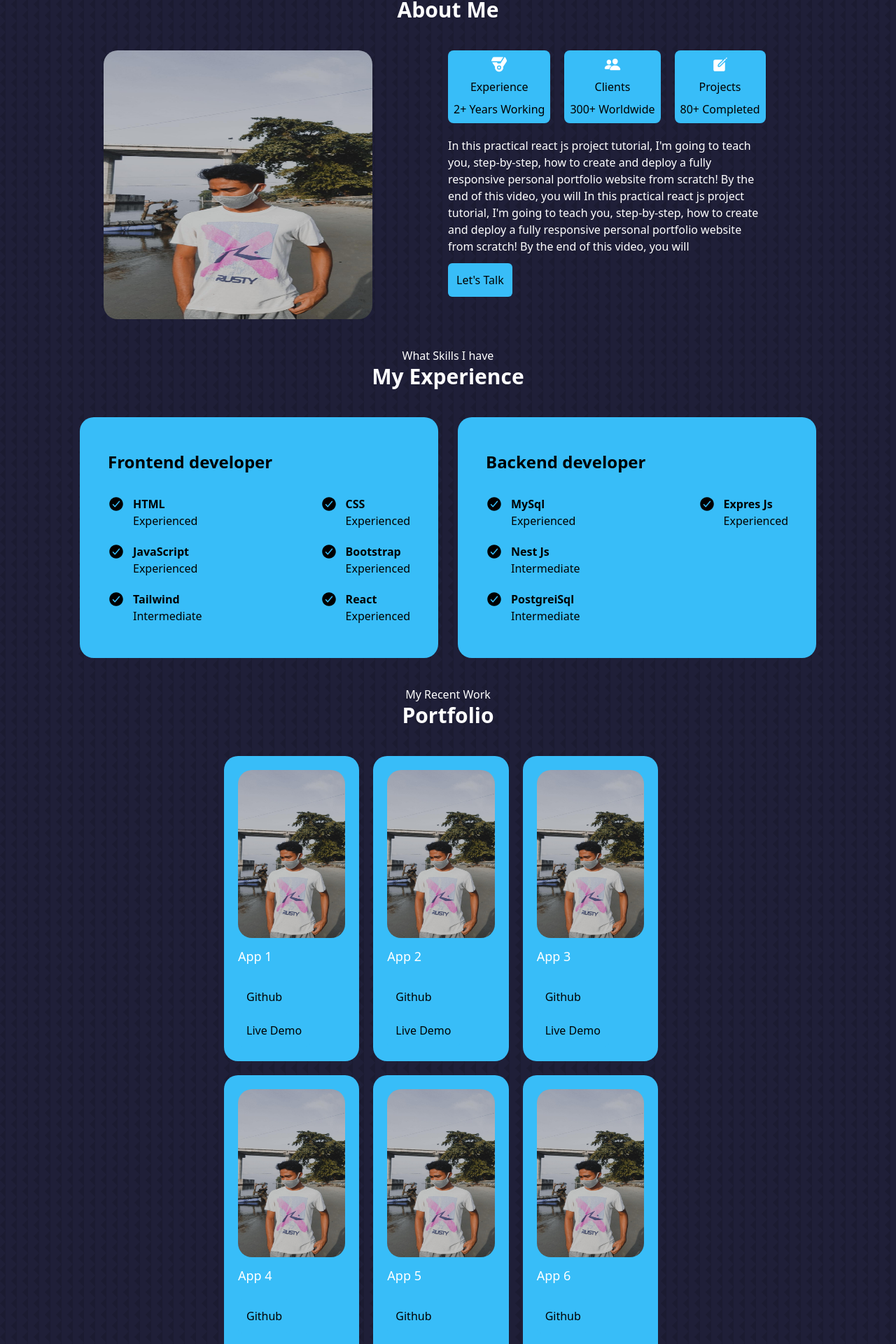
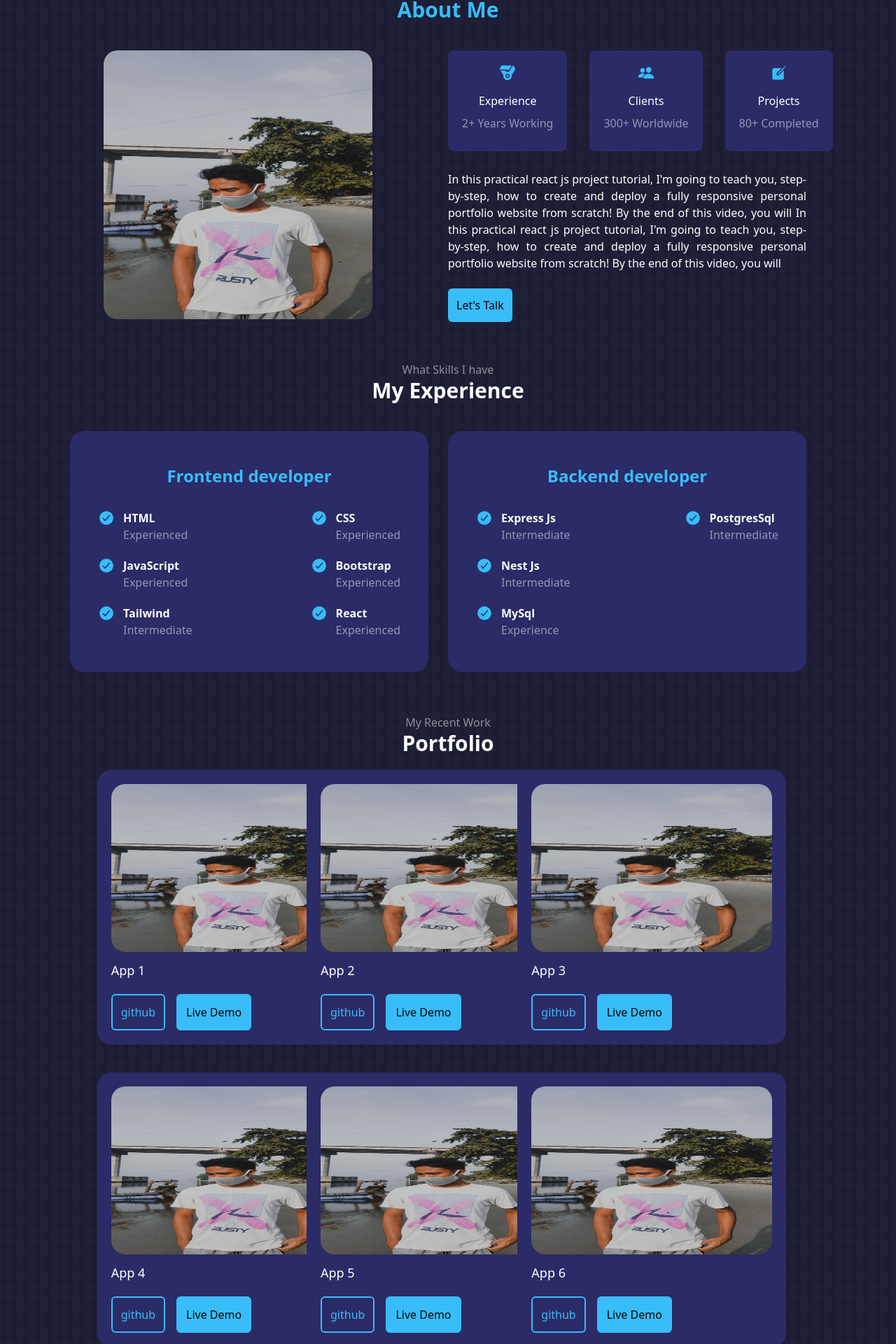
Before and after one commit to ibranurlette/portofolio-second-version, a React (Create React App) app: page / in a window 1280 px wide. Shown: the part 658-2578 px from the top of the page at 70% size. Built offline with nearby package versions, Linux system fonts and the light colour scheme.

Commit message:
responsive for handphone

```diff
--- a/src/App.css
+++ b/src/App.css
@@ -2,6 +2,22 @@
 /* text-align: center; */
 /* } */
 
-.bg-image {
+.bg_image {
   box-shadow: inset 0px -700px 500px -500px #184A6E;
 }
+
+.card_about {
+  background-color: #2B2B67;
+}
+
+.contact_card {
+  background-color: #2B2B67;
+}
+
+.experience_card {
+  background-color: #2B2B67;
+}
+
+.portofolio_card {
+  background-color: #2B2B67;
+}
--- a/src/App.js
+++ b/src/App.js
@@ -16,7 +16,7 @@ function App() {
     <div>
       {/* first section */}
       <div className="pt-8 pb-8">
-        <div className="mb-5 text-center ">
+        <div className="mb-5 text-center">
           <h1 className="text-white">Hello I'm</h1>
           <h2 className="text-3xl font-bold text-white">Ibra Nurlette</h2>
           <h1 className="text-white">Frontend Developer</h1>
@@ -29,8 +29,8 @@ function App() {
             Let's Talk{" "}
           </button>
         </div>
-        <div className="flex justify-around items-end ">
-          <div>
+        <div className="flex justify-around items-end">
+          <div className="sm:ml-8 mr-4">
             <a
               href="https://www.linkedin.com/in/ibra-nurlette/"
               target="_blank"
@@ -53,54 +53,52 @@ function App() {
               <IoLogoInstagram className="text-sky-400" size="1.5em" />
             </a>
           </div>
-          <div className="bg-sky-400 bg-image w-72 rounded-t-[150px]">
+          <div className="bg_image bg-sky-400 lg:w-72 sm:w-64 rounded-t-[150px]">
             <img
               src={require("./assets/me2.png")}
               alt="me"
               className="rounded-t-[150px]"
             />
           </div>
-          <div>
-            <h2 className="rotate-90 mb-8 text-sky-400"> Scroll down</h2>
-          </div>
+          <h2 className="rotate-90 mb-8 text-sky-400"> Scroll down</h2>
         </div>
       </div>
       {/* second section */}
-      <h1 className="text-white text-center">Get To Know</h1>
-      <h2 className="text-3xl font-bold text-white text-center">About Me</h2>
-      <div className="m-10 grid grid-cols-2">
-        <div>
-          <img
-            src={require("./assets/me.jpg")}
-            alt="me"
-            className="w-96 h-96 rounded-[20px] mx-auto"
-          />
-        </div>
+      <h1 className="text-white text-center opacity-50">Get To Know</h1>
+      <h2 className="text-3xl font-bold text-sky-400 text-center ">About Me</h2>
+      <div className="m-10 lg:grid lg:grid-cols-2">
+        <img
+          src={require("./assets/me.jpg")}
+          alt="me"
+          className="w-96 h-96 rounded-[20px] mx-auto sm:mb-5"
+        />
         <div className="">
-          <div className="flex justify-start mb-5 text-center">
-            <div className="bg-sky-400 p-2 mr-5 rounded-lg">
+          <div className="lg:flex lg:justify-start sm:grid sm:grid-cols-2 gap-3 text-center">
+            <div className="card_about p-5 sm:h-36 md:mr-5 rounded-lg">
               <p>
-                <IoMedal className="text-white mx-auto" size="1.5em" />
+                <IoMedal className="text-sky-400 mx-auto" size="1.5em" />
               </p>
-              <p className="mt-2 mb-2">Experience</p>
-              <p>2+ Years Working</p>
+              <p className="mt-4 mb-2 font-medium text-white">Experience</p>
+              <p className="text-white opacity-50">2+ Years Working</p>
             </div>
-            <div className="bg-sky-400 p-2 mr-5 rounded-lg">
+
+            <div className="card_about p-5 sm:h-36 md:mr-5 rounded-lg">
               <p>
-                <IoPeople className="text-white mx-auto" size="1.5em" />
+                <IoPeople className="text-sky-400 mx-auto" size="1.5em" />
               </p>
-              <p className="mt-2 mb-2">Clients</p>
-              <p>300+ Worldwide</p>
+              <p className="mt-4 mb-2 font-medium text-white">Clients</p>
+              <p className="text-white opacity-50">300+ Worldwide</p>
             </div>
-            <div className="bg-sky-400 p-2 rounded-lg">
+
+            <div className="card_about sm:h-36 p-5 rounded-lg">
               <p>
-                <IoCreate className="text-white mx-auto" size="1.5em" />
+                <IoCreate className="text-sky-400 mx-auto" size="1.5em" />
               </p>
-              <p className="mt-2 mb-2">Projects</p>
-              <p>80+ Completed</p>
+              <p className="mt-4 mb-2 font-medium text-white">Projects</p>
+              <p className="text-white opacity-50">80+ Completed</p>
             </div>
           </div>
-          <p className="w-[28rem] text-start text-white mb-3">
+          <p className="lg:w-[32rem] text-justify text-white mb-6 mt-7">
             In this practical react js project tutorial, I'm going to teach you,
             step-by-step, how to create and deploy a fully responsive personal
             portfolio website from scratch! By the end of this video, you will
@@ -117,114 +115,118 @@ function App() {
       </div>
 
       {/* third section */}
-      <h1 className="text-white text-center">What Skills I have</h1>
+      <h1 className="text-white text-center opacity-50">What Skills I have</h1>
       <h2 className="text-3xl font-bold text-white text-center">
         My Experience
       </h2>
-      <div className="m-10 flex justify-center">
-        <div className="bg-sky-400 py-12 px-10 mr-7 w-[32rem] rounded-[20px]">
-          <h1 className="text-2xl mb-8 font-bold">Frontend developer</h1>
+      <div className="m-10 lg:flex lg:justify-center ">
+        <div className="experience_card sm:mb-5 py-12 sm:px-5 lg:px-10 mr-7 lg:w-[32rem] sm:w-[20rem] rounded-[20px]">
+          <h1 className="text-2xl mb-8 font-bold text-center text-sky-400">
+            Frontend developer
+          </h1>
           <div className="flex justify-between ">
-            <div className="">
+            <div className="sm:mr-5 text-white">
               <div className="flex justify-start mb-5">
                 <div>
-                  <IoCheckmarkCircle className="" size="1.5em" />
+                  <IoCheckmarkCircle className="text-sky-400" size="1.5em" />
                 </div>
                 <div className="text-justify ml-3">
                   <b>HTML</b>
-                  <p>Experienced</p>
+                  <p className="opacity-50">Experienced</p>
                 </div>
               </div>
               <div className="flex justify-start mb-5">
                 <div>
-                  <IoCheckmarkCircle className="" size="1.5em" />
+                  <IoCheckmarkCircle className="text-sky-400" size="1.5em" />
                 </div>
                 <div className="text-justify ml-3">
                   <b>JavaScript</b>
-                  <p>Experienced</p>
+                  <p className="opacity-50">Experienced</p>
                 </div>
               </div>
-              <div className="flex justify-start ">
+              <div className="flex justify-start">
                 <div>
-                  <IoCheckmarkCircle className="" size="1.5em" />
+                  <IoCheckmarkCircle className="text-sky-400" size="1.5em" />
                 </div>
                 <div className="text-justify ml-3">
                   <b>Tailwind</b>
-                  <p>Intermediate</p>
+                  <p className="opacity-50">Intermediate</p>
                 </div>
               </div>
             </div>
-            <div className="">
+            <div className="text-white">
               <div className="flex justify-start mb-5">
                 <div>
-                  <IoCheckmarkCircle className="" size="1.5em" />
+                  <IoCheckmarkCircle className="text-sky-400" size="1.5em" />
                 </div>
                 <div className="text-justify ml-3">
                   <b>CSS</b>
-                  <p>Experienced</p>
+                  <p className="opacity-50">Experienced</p>
                 </div>
               </div>
               <div className="flex justify-start mb-5">
                 <div>
-                  <IoCheckmarkCircle className="" size="1.5em" />
+                  <IoCheckmarkCircle className="text-sky-400" size="1.5em" />
                 </div>
                 <div className="text-justify ml-3">
                   <b>Bootstrap</b>
-                  <p>Experienced</p>
+                  <p className="opacity-50">Experienced</p>
                 </div>
               </div>
-              <div className="flex justify-start ">
+              <div className="flex justify-start">
                 <div>
-                  <IoCheckmarkCircle className="" size="1.5em" />
+                  <IoCheckmarkCircle className="text-sky-400" size="1.5em" />
                 </div>
                 <div className="text-justify ml-3">
                   <b>React</b>
-                  <p>Experienced</p>
+                  <p className="opacity-50">Experienced</p>
                 </div>
               </div>
             </div>
           </div>
         </div>
-        <div className="bg-sky-400 py-12 px-10 w-[32rem] rounded-[20px]">
-          <h1 className="text-2xl mb-8 font-bold">Backend developer</h1>
+        <div className="experience_card sm:mb-5 py-12 sm:px-5 lg:px-10 mr-7 lg:w-[32rem] sm:w-[20rem] rounded-[20px]">
+          <h1 className="text-2xl mb-8 font-bold text-center text-sky-400">
+            Backend developer
+          </h1>
           <div className="flex justify-between ">
-            <div className="">
+            <div className="sm:mr-5 text-white">
               <div className="flex justify-start mb-5">
                 <div>
-                  <IoCheckmarkCircle className="" size="1.5em" />
+                  <IoCheckmarkCircle className="text-sky-400" size="1.5em" />
                 </div>
                 <div className="text-justify ml-3">
-                  <b>MySql</b>
-                  <p>Experienced</p>
+                  <b>Express Js</b>
+                  <p className="opacity-50">Intermediate</p>
                 </div>
               </div>
               <div className="flex justify-start mb-5">
                 <div>
-                  <IoCheckmarkCircle className="" size="1.5em" />
+                  <IoCheckmarkCircle className="text-sky-400" size="1.5em" />
                 </div>
                 <div className="text-justify ml-3">
                   <b>Nest Js</b>
-                  <p>Intermediate</p>
+                  <p className="opacity-50">Intermediate</p>
                 </div>
               </div>
-              <div className="flex justify-start ">
+              <div className="flex justify-start">
                 <div>
-                  <IoCheckmarkCircle className="" size="1.5em" />
+                  <IoCheckmarkCircle className="text-sky-400" size="1.5em" />
                 </div>
                 <div className="text-justify ml-3">
-                  <b>PostgreiSql</b>
-                  <p>Intermediate</p>
+                  <b>MySql</b>
+                  <p className="opacity-50">Experience</p>
                 </div>
               </div>
             </div>
-            <div className="">
+            <div className="text-white">
               <div className="flex justify-start mb-5">
                 <div>
-                  <IoCheckmarkCircle className="" size="1.5em" />
+                  <IoCheckmarkCircle className="text-sky-400" size="1.5em" />
                 </div>
                 <div className="text-justify ml-3">
-                  <b>Expres Js</b>
-                  <p>Experienced</p>
+                  <b>PostgresSql</b>
+                  <p className="opacity-50">Intermediate</p>
                 </div>
               </div>
             </div>
@@ -233,112 +235,136 @@ function App() {
       </div>
 
       {/* Four section */}
-      <h1 className="text-white text-center">My Recent Work</h1>
+      <h1 className="text-white text-center opacity-50">My Recent Work</h1>
       <h2 className="text-3xl font-bold text-white text-center">Portfolio</h2>
-      <div className="m-10 grid grid-cols-3 mx-80 ">
-        <div className="bg-sky-400 p-5 rounded-[20px]	mr-5">
+      <div className=" grid lg:grid-cols-3 sm:grid-cols-1 lg:mx-80 justify-items-center	mt-5">
+        <div className="portofolio_card p-5 sm:w-[18rem] rounded-[20px] sm:mb-5 lg:w-[24rem] lg:mr-48 sm:mr-5">
           <img
             src={require("./assets/me.jpg")}
             alt="me"
-            className="w-60 h-60 rounded-[20px] mx-auto"
+            className="w-96 h-60 rounded-[20px] mx-auto"
           />
-          <h1 className="text-lg text-white text-start mt-3">App 1</h1>
-          <button className="rounded-md bg-sky-400 justify-items-start p-3 mr-3 mt-5">
-            Github
+          <h1 className="text-lg text-white text-start mt-3 mb-5">App 1</h1>
+          <button className="rounded-md text-sky-400 border-2 border-sky-400 p-3 mr-4 font-medium">
+            github
           </button>
-          <button className="rounded-md bg-sky-400 p-3">Live Demo</button>
+          <button className="rounded-md bg-sky-400 border-2 border-sky-400 p-3">
+            Live Demo
+          </button>
         </div>
-        <div className="bg-sky-400 p-5 rounded-[20px]	mr-5">
+        <div className="portofolio_card sm:w-[18rem] p-5  rounded-[20px] sm:mb-5 lg:w-[24rem] sm:mr-5">
           <img
             src={require("./assets/me.jpg")}
             alt="me"
-            className="w-60 h-60 rounded-[20px] mx-auto"
+            className="w-96 h-60 rounded-[20px] mx-auto"
           />
-          <h1 className="text-lg text-white text-start mt-3">App 2</h1>
-          <button className="rounded-md bg-sky-400 justify-items-start p-3 mr-3 mt-5">
-            Github
+          <h1 className="text-lg text-white text-start mt-3 mb-5">App 2</h1>
+          <button className="rounded-md text-sky-400 border-2 border-sky-400 p-3 mr-4 font-medium">
+            github
           </button>
-          <button className="rounded-md bg-sky-400 p-3">Live Demo</button>
+          <button className="rounded-md bg-sky-400 border-2 border-sky-400 p-3">
+            Live Demo
+          </button>
         </div>
-        <div className="bg-sky-400 p-5 rounded-[20px]	mr-5">
+
+        <div className="portofolio_card p-5 sm:w-[18rem] rounded-[20px] sm:mb-5 lg:w-[24rem] lg:ml-44 sm:mr-5">
           <img
             src={require("./assets/me.jpg")}
             alt="me"
-            className="w-60 h-60 rounded-[20px] mx-auto"
+            className="w-96 h-60 rounded-[20px] mx-auto"
           />
-          <h1 className="text-lg text-white text-start mt-3">App 3</h1>
-          <button className="rounded-md bg-sky-400 justify-items-start p-3 mr-3 mt-5">
-            Github
+          <h1 className="text-lg text-white text-start mt-3 mb-5">App 3</h1>
+          <button className="rounded-md text-sky-400 border-2 border-sky-400 p-3 mr-4 font-medium">
+            github
           </button>
-          <button className="rounded-md bg-sky-400 p-3">Live Demo</button>
+          <button className="rounded-md bg-sky-400 border-2 border-sky-400 p-3">
+            Live Demo
+          </button>
         </div>
-        <div className="bg-sky-400 p-5 rounded-[20px]	mr-5 mt-5">
+        <div className="portofolio_card sm:w-[18rem] p-5 rounded-[20px] mt-5 lg:w-[24rem] lg:mr-48 sm:mr-5">
           <img
             src={require("./assets/me.jpg")}
             alt="me"
-            className="w-60 h-60 rounded-[20px] mx-auto"
+            className="w-96 h-60 rounded-[20px] mx-auto"
           />
-          <h1 className="text-lg text-white text-start mt-3">App 4</h1>
-          <button className="rounded-md bg-sky-400 justify-items-start p-3 mr-3 mt-5">
-            Github
+          <h1 className="text-lg text-white text-start mt-3 mb-5">App 4</h1>
+          <button className="rounded-md text-sky-400 border-2 border-sky-400 p-3 mr-4 font-medium">
+            github
           </button>
-          <button className="rounded-md bg-sky-400 p-3">Live Demo</button>
+          <button className="rounded-md bg-sky-400 border-2 border-sky-400 p-3">
+            Live Demo
+          </button>
         </div>
-        <div className="bg-sky-400 p-5 rounded-[20px]	mr-5 mt-5">
+        <div className="portofolio_card p-5 sm:w-[18rem] rounded-[20px] mt-5 lg:w-[24rem] sm:mr-5">
           <img
             src={require("./assets/me.jpg")}
             alt="me"
-            className="w-60 h-60 rounded-[20px] mx-auto"
+            className="w-96 h-60 rounded-[20px] mx-auto"
           />
-          <h1 className="text-lg text-white text-start mt-3">App 5</h1>
-          <button className="rounded-md bg-sky-400 justify-items-start p-3 mr-3 mt-5">
-            Github
+          <h1 className="text-lg text-white text-start mt-3 mb-5">App 5</h1>
+          <button className="rounded-md text-sky-400 border-2 border-sky-400 p-3 mr-4 font-medium">
+            github
           </button>
-          <button className="rounded-md bg-sky-400 p-3">Live Demo</button>
+          <button className="rounded-md bg-sky-400 border-2 border-sky-400 p-3">
+            Live Demo
+          </button>
         </div>
-        <div className="bg-sky-400 p-5 rounded-[20px]	mr-5 mt-5">
+        <div className="portofolio_card p-5 sm:w-[18rem] rounded-[20px]	mt-5 lg:w-[24rem] lg:ml-44 sm:mr-5">
           <img
             src={require("./assets/me.jpg")}
             alt="me"
-            className="w-60 h-60 rounded-[20px] mx-auto"
+            className="w-96 h-60 rounded-[20px] mx-auto"
           />
-          <h1 className="text-lg text-white text-start mt-3">App 6</h1>
-          <button className="rounded-md bg-sky-400 justify-items-start p-3 mr-3 mt-5">
-            Github
+          <h1 className="text-lg text-white text-start mt-3 mb-5">App 6</h1>
+          <button className="rounded-md text-sky-400 border-2 border-sky-400 p-3 mr-4 font-medium">
+            github
           </button>
-          <button className="rounded-md bg-sky-400 p-3">Live Demo</button>
+          <button className="rounded-md bg-sky-400 border-2 border-sky-400 p-3">
+            Live Demo
+          </button>
         </div>
       </div>
 
       {/* Five section */}
-      <h1 className="text-white text-center">Get In Touch</h1>
+      <h1 className="text-white text-center mt-10 opacity-50">Get In Touch</h1>
       <h2 className="text-3xl font-bold text-white text-center">Contact Me</h2>
-      <div className="m-10 flex justify-center">
+      <div className="mt-5 lg:flex lg:justify-center sm:grid sm:justify-items-center">
         <div className="">
-          <div className="flex justify-start mb-5 text-center">
-            <div className="bg-sky-400 px-2 py-4 mr-5 rounded-lg w-56">
+          <div className="lg:flex lg:justify-start mb-5 text-center">
+            <div className="contact_card px-2 py-4 mr-5 sm:mb-5 rounded-lg w-56">
               <p>
-                <IoMail className="text-white mx-auto" size="1.5em" />
+                <IoMail className="text-sky-400 mx-auto" size="1.5em" />
               </p>
-              <p className="mt-3 mb-2 font-bold text-base">Email</p>
-              <p className="font-light">ibraputra843@gmail.com</p>
-              <p>Send a message</p>
+              <p className="mt-3 mb-2 font-medium text-white text-base">
+                Email
+              </p>
+              <p className="text-white opacity-50">ibraputra843@gmail.com</p>
+              <p className="text-sky-400">Send a message</p>
             </div>
-            <div className="bg-sky-400 px-2 mr-5 py-4 rounded-lg w-56">
+
+            <div className="contact_card px-2 mr-5 py-4 rounded-lg w-56 sm:mb-5">
               <p>
-                <IoLogoLinkedin className="text-white mx-auto" size="1.5em" />
+                <IoLogoLinkedin className="text-sky-400 mx-auto" size="1.5em" />
               </p>
-              <p className="mt-3 mb-2 font-bold text-base">Linkedin</p>
-              <p className="font-light">Ibra_Nurlette</p>
-              <p>Send a message</p>
+              <p className="mt-3 mb-2 font-bold text-base text-white">
+                Linkedin
+              </p>
+              <p className="text-white opacity-50">Ibra_Nurlette</p>
+              <p className="text-sky-400">Send a message</p>
             </div>
-            <div className="bg-sky-400 px-2 py-4 rounded-lg w-56">
+
+            <div className="contact_card px-2 py-4 rounded-lg w-56 sm:mb-5">
               <p>
-                <IoLogoInstagram className="text-white mx-auto" size="1.5em" />
+                <IoLogoInstagram
+                  className="text-sky-400 mx-auto"
+                  size="1.5em"
+                />
               </p>
-              <p className="mt-3 mb-2 font-bold text-base">Instagram</p>
-              <p className="font-light">Ibra_Nurlette</p>
-              <p>Send a message</p>
+              <p className="mt-3 mb-2 font-bold text-base text-white">
+                Instagram
+              </p>
+              <p className="text-white opacity-50">Ibra_Nurlette</p>
+              <p className="text-sky-400">Send a message</p>
             </div>
           </div>
         </div>
```
Also changed, not shown: tailwind.config.js (+12 -4 lines).
